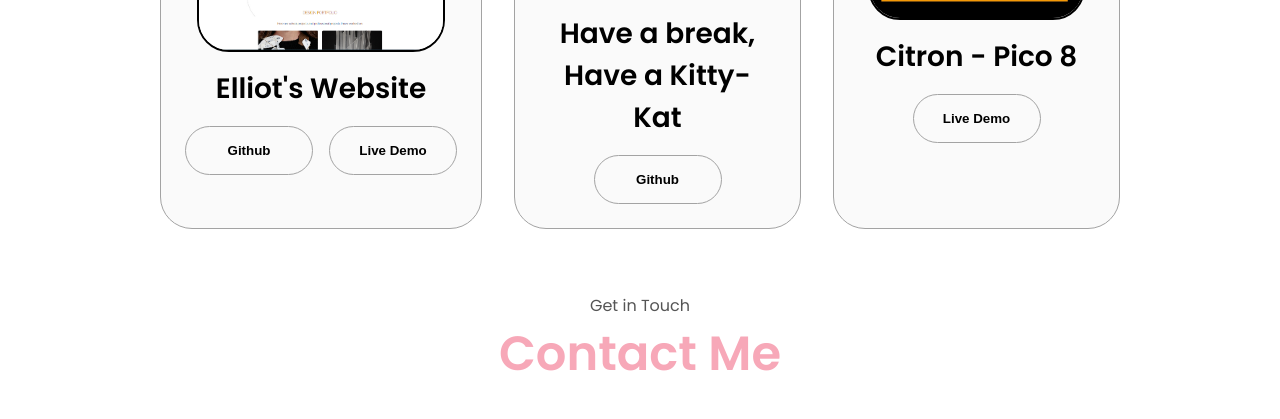
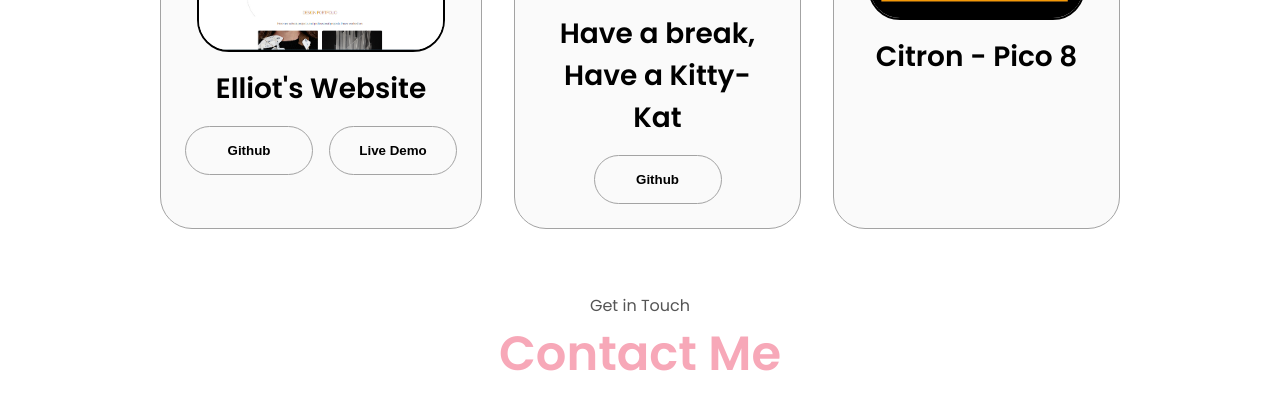
Before and after one commit to AmelieMariaM/Portfolio, a plain HTML site: page indexEN.html in a window 1280 px wide. Shown: the part 2533-2952 px from the top of the page. Drawn offline with Linux system fonts and the light colour scheme.

Commit message:
pico 8 commented out

```diff
--- a/indexEN.html
+++ b/indexEN.html
@@ -294,9 +294,9 @@
               <img src="assets/Projet3-Citron.png" alt="project 3" class="project-img">
             </div>
             <h2 class="experience-sub-title project-title">Citron - Pico 8</h2>
-            <div class="btn-container">
+            <!-- <div class="btn-container">
               <button class="btn btn-color-2 project-btn" onclick="location.href='assets/pico8.mp4'">Live Demo</button>
-            </div>
+            </div> -->
           </div>
         </div>
       </div>
```
